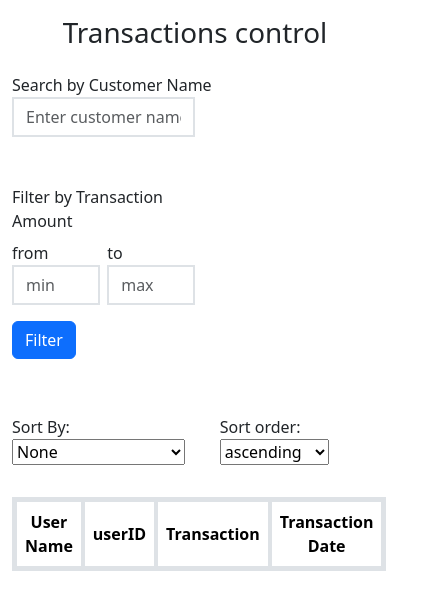
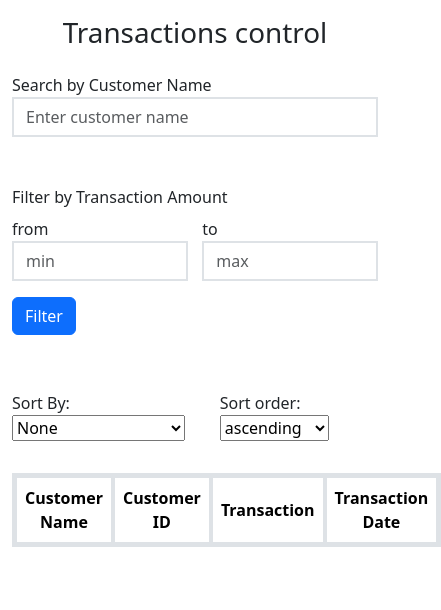
Before and after one commit to Mamdouh-Radwan/Transaction-Control, a website: page index.html in a window 390 px wide. Shown: the whole page, 441 px wide, since content can reach past the window. Drawn offline with Linux system fonts and the light colour scheme; no server answers.

Commit message:
fourth Commit

```diff
--- a/css/style.css
+++ b/css/style.css
@@ -13,3 +13,12 @@ table td{
 .searchByAmount div div{
     width: 48%;
 }
+
+@media screen and (max-width: 786px) {
+    #userSearch{
+        width: 100% !important;
+    }
+    .searchByAmount{
+        width: 100% !important;
+    }
+}
--- a/index.html
+++ b/index.html
@@ -52,8 +52,8 @@
             <table class="table mt-4 text-center border border-2">
                 <thead class="border border-5">
                     <tr>
-                        <th>User Name</th>
-                        <th>userID</th>
+                        <th>Customer Name</th>
+                        <th>Customer ID</th>
                         <th>Transaction</th>
                         <th>Transaction Date</th>
                     </tr>
```
